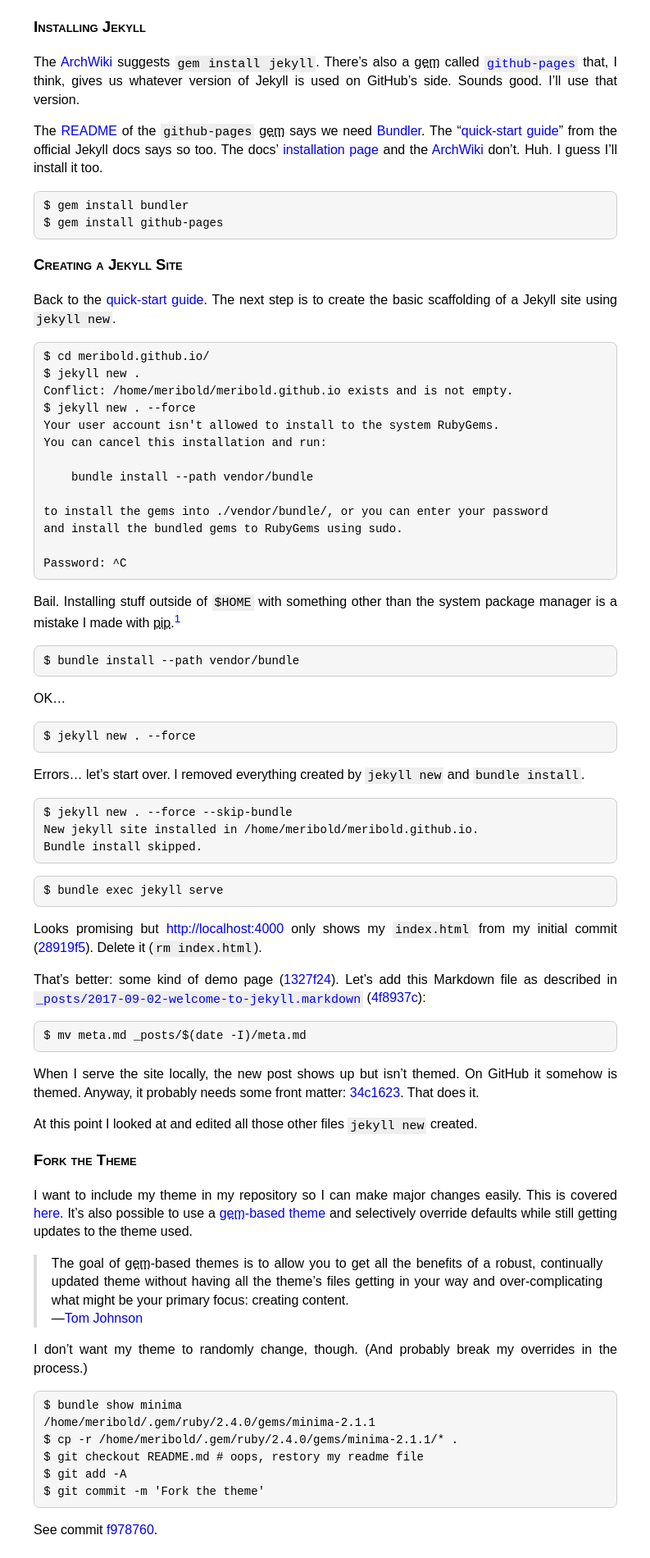
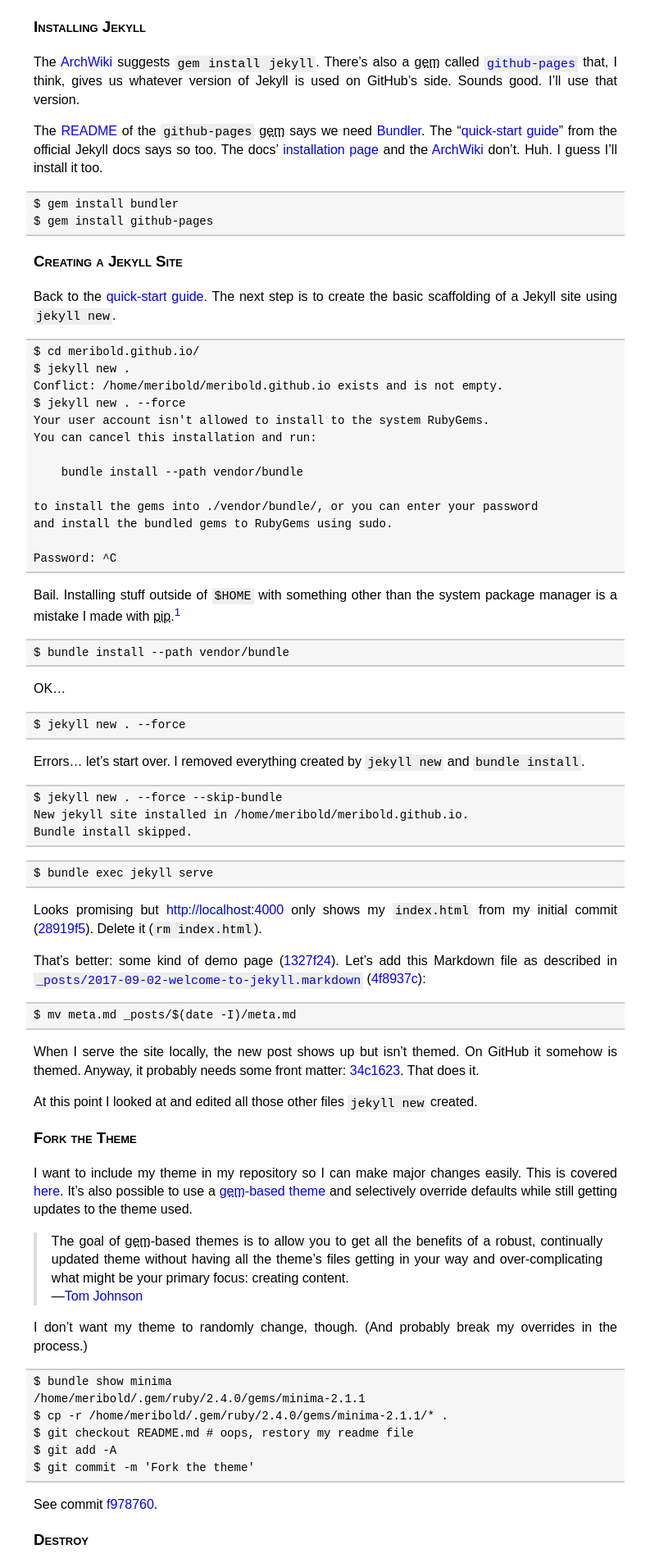
Before and after one commit to meribold/meribold.org, a Jekyll site: the page built from _posts/2017-09-02-meta.md, in a window 1280 px wide. Shown: the part 572-2472 px from the top of the page at 82% size, without its empty margins (243-1036 px from the left). Built offline with Jekyll 4.4.1, drawn with Linux system fonts in a browser that asks for light colours.

Commit message:
Allow code blocks to be wider than the main text
This is pretty experimental.

```diff
--- a/assets/main.css
+++ b/assets/main.css
@@ -16,6 +16,7 @@ body {
    */
   font-family: sans-serif;
   /* overflow-y: scroll; */
+  overflow-x: hidden;
 }
 
 article {
@@ -53,13 +54,24 @@ pre, code, kbd, samp, tt {
   font-size: .9375em; /* 15/16 */
 }
 
-pre {
-  border: 1px solid #ccc;
-  border-radius: .5em;
-  padding: .5em .75em;
-  overflow-x: auto;
+div.highlighter-rouge {
+  border-top: 2px solid #ccc;
+  border-bottom: 2px solid #ccc;
   /* Only darken the background color of code blocks very slightly. */
   background-color: #f6f6f6;
+  min-width: 100%;
+  max-width: calc(50% + 50vw - 1ch);
+  width: -moz-min-content;
+  width: -webkit-min-content;
+  margin: 1em -1ch;
+  padding: 0 1ch;
+  overflow-x: hidden;
+}
+
+pre {
+  padding: .3em 0;
+  margin: 0;
+  overflow-x: auto;
 }
 
 pre > code {
```
